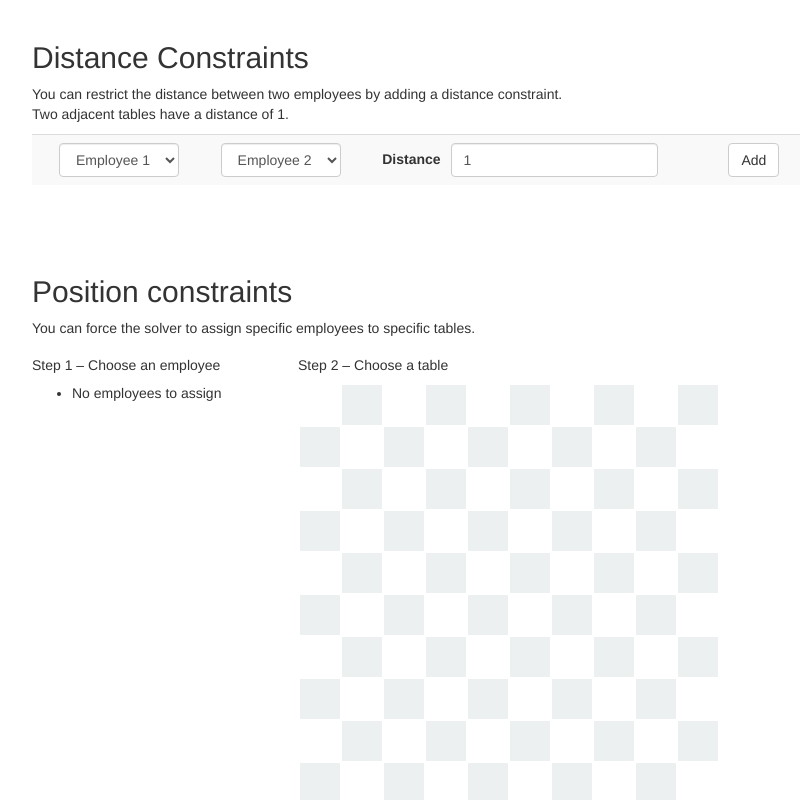
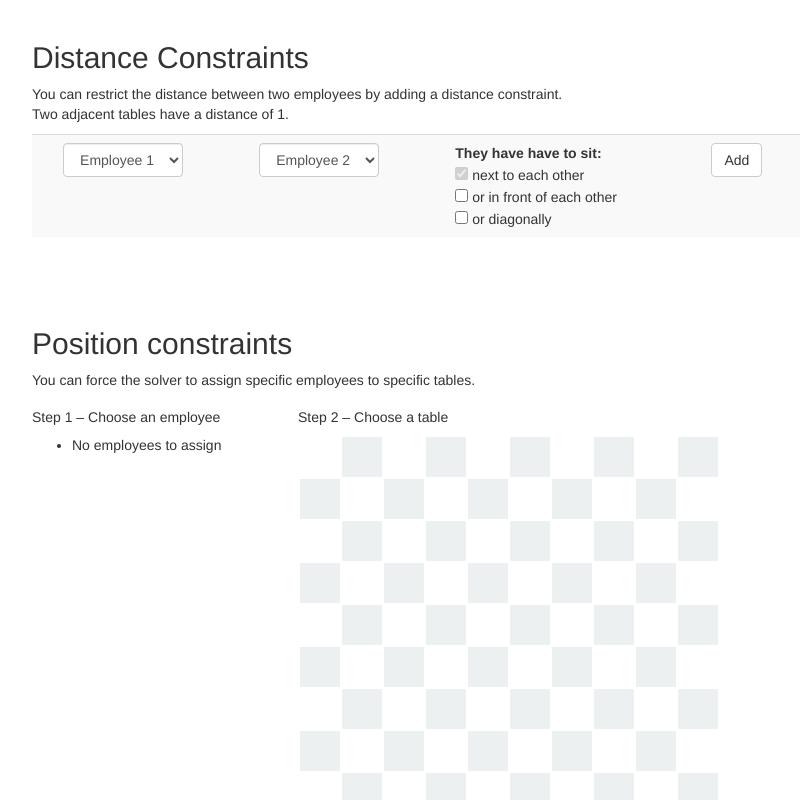
Before and after one commit to ldiqual/seat-assignment-py, a React (Create React App) app in the folder frontend/: page / in a window 1280 px wide. Shown: the part 1820-2620 px from the top of the page, without its empty margins (224-1034 px from the left). Built offline with nearby package versions, Linux system fonts and the light colour scheme.

Commit message:
Set of allowed distances

```diff
--- a/frontend/src/actions/index.js
+++ b/frontend/src/actions/index.js
@@ -22,8 +22,8 @@ const toggleTagForTable = createAction('TOGGLE_TAG_FOR_TABLE', (rowIndex, colInd
   return { rowIndex, colIndex, tag }
 })
 
-const addDistanceConstraint = createAction('ADD_DISTANCE_CONSTRAINT', (employee1Name, employee2Name, distance) => {
-  return { employee1Name, employee2Name, distance }
+const addDistanceConstraint = createAction('ADD_DISTANCE_CONSTRAINT', (employee1Name, employee2Name, allowedDistances) => {
+  return { employee1Name, employee2Name, allowedDistances }
 })
 
 const addPositionConstraint = createAction('ADD_POSITION_CONSTRAINT', (employeeName, tableLocation) => {
--- a/frontend/src/components/DistanceConstraintSettings.js
+++ b/frontend/src/components/DistanceConstraintSettings.js
@@ -11,7 +11,7 @@ class DistanceConstraintSettings extends React.Component {
     this.state = {
       employee1Name: '',
       employee2Name: '',
-      distance: 1
+      allowedDistances: ['next'] // 'front', 'diagonal'
     }
   }
 
@@ -20,7 +20,7 @@ class DistanceConstraintSettings extends React.Component {
 
     const employee1Name = this.state.employee1Name
     const employee2Name = this.state.employee2Name
-    const distance = this.state.distance
+    const allowedDistances = this.state.allowedDistances
 
     if (!employee1Name || employee1Name.length === 0) {
       return
@@ -28,16 +28,12 @@ class DistanceConstraintSettings extends React.Component {
     if (!employee2Name || employee2Name.length === 0) {
       return
     }
-    if (!distance || distance < 1) {
-      return
-    }
 
     this.setState({
       employee1Name: '',
-      employee2Name: '',
-      distance: 1
+      employee2Name: ''
     })
-    this.props.dispatch(Actions.addDistanceConstraint(employee1Name, employee2Name, distance))
+    this.props.dispatch(Actions.addDistanceConstraint(employee1Name, employee2Name, allowedDistances))
   }
 
   setEmployee1Name = (event) => {
@@ -50,6 +46,30 @@ class DistanceConstraintSettings extends React.Component {
 
   setDistance = (event) => {
     this.setState({ distance: parseInt(event.target.value, 10) })
+  }
+
+  toggleNext = () => {
+    const isEnabled = _.includes(this.state.allowedDistances, 'next')
+    const allowedDistances = isEnabled
+      ? _.without(this.state.allowedDistances, 'next', 'front', 'diagonal')
+      : _.union(this.state.allowedDistances, 'next')
+    this.setState({ allowedDistances: allowedDistances })
+  }
+
+  toggleFront = () => {
+    const isEnabled = _.includes(this.state.allowedDistances, 'front')
+    const allowedDistances = isEnabled
+      ? _.without(this.state.allowedDistances, 'front', 'diagonal')
+      : _.union(this.state.allowedDistances, ['next', 'front'])
+    this.setState({ allowedDistances: allowedDistances })
+  }
+
+  toggleDiagonal = () => {
+    const isEnabled = _.includes(this.state.allowedDistances, 'diagonal')
+    const allowedDistances = isEnabled
+      ? _.without(this.state.allowedDistances, 'diagonal')
+      : _.union(this.state.allowedDistances, ['front', 'next', 'diagonal'])
+    this.setState({ allowedDistances: allowedDistances })
   }
 
   render() {
@@ -78,6 +98,19 @@ class DistanceConstraintSettings extends React.Component {
         this.props.dispatch(Actions.deleteDistanceConstraint(constraint))
       }
 
+      const constraintDescriptions = _.map(constraint.allowedDistances, distance => {
+        switch (distance) {
+        case 'next':
+          return 'next to each other'
+        case 'front':
+          return 'in front of each other'
+        case 'diagonal':
+          return 'diagonally'
+        default:
+          return '?'
+        }
+      })
+
       return (
         <tr key={ constraint.id }>
           <td key="actions">
@@ -87,7 +120,7 @@ class DistanceConstraintSettings extends React.Component {
           </td>
           <td key="employee1Name">{ constraint.employee1Name }</td>
           <td key="employee2Name">{ constraint.employee2Name }</td>
-          <td key="constraint">{ constraint.distance }</td>
+          <td key="constraint">have to sit { constraintDescriptions.join(', or ') }</td>
           <td></td>
         </tr>
       )
@@ -116,8 +149,18 @@ class DistanceConstraintSettings extends React.Component {
                   { employee2Select }
                 </td>
                 <td>
-                  <label htmlFor="distance-input">Distance</label>
-                  <input id="distance-input" type="number" className="form-control" onChange={ this.setDistance } value={ this.state.distance } placeholder="1" />
+                  <b>They have have to sit:</b><br/>
+                  <input
+                    checked={ _.includes(this.state.allowedDistances, 'next') }
+                    onChange={ this.toggleNext }
+                    type="checkbox" disabled="true"/> next to each other<br/>
+                  <input
+                    checked={ _.includes(this.state.allowedDistances, 'front') }
+                    onChange={ this.toggleFront }
+                    type="checkbox"/> or in front of each other<br/>
+                  <input checked={ _.includes(this.state.allowedDistances, 'diagonal') }
+                    onChange={ this.toggleDiagonal }
+                    type="checkbox"/> or diagonally
                 </td>
                 <td><button type="submit" className="btn btn-default">Add</button></td>
               </tr>
--- a/frontend/src/components/SummaryContainer.js
+++ b/frontend/src/components/SummaryContainer.js
@@ -36,9 +36,23 @@ class SummaryContainer extends React.Component {
     })
 
     const constraints = _.map(this.props.distanceConstraints, (constraint) => {
+
+      const constraintDescriptions = _.map(constraint.allowedDistances, distance => {
+        switch (distance) {
+        case 'next':
+          return 'next to each other'
+        case 'front':
+          return 'in front of each other'
+        case 'diagonal':
+          return 'diagonally'
+        default:
+          return '?'
+        }
+      })
+
       return (
         <li key={ constraint.id }>
-          <b>{ constraint.employee1Name }</b> and <b>{ constraint.employee2Name }</b> have to be <b>{ constraint.distance }</b> tables apart
+          <b>{ constraint.employee1Name }</b> and <b>{ constraint.employee2Name }</b> have to sit { constraintDescriptions.join(', or ') }
         </li>
       )
     })
@@ -60,7 +74,10 @@ class SummaryContainer extends React.Component {
           <div className="col-md-4">
             <h4>Employees</h4>
             <ul>{ employeeLis }</ul>
-
+          </div>
+        </div>
+        <div className="row">
+          <div className="col-md-12">
             <h4>Constraints</h4>
             <ul>{ constraints }</ul>
           </div>
--- a/frontend/src/reducers/index.js
+++ b/frontend/src/reducers/index.js
@@ -128,13 +128,13 @@ const mainReducer = function(state, action) {
   }
 
   case 'ADD_DISTANCE_CONSTRAINT': {
-    const { employee1Name, employee2Name, distance } = action.payload
+    const { employee1Name, employee2Name, allowedDistances } = action.payload
     const distanceConstraints = _.clone(state.distanceConstraints)
     distanceConstraints.push({
       id: uuid(),
       employee1Name: employee1Name,
       employee2Name: employee2Name,
-      distance: distance,
+      allowedDistances: allowedDistances,
     })
     return {...state, distanceConstraints: distanceConstraints}
   }
```
